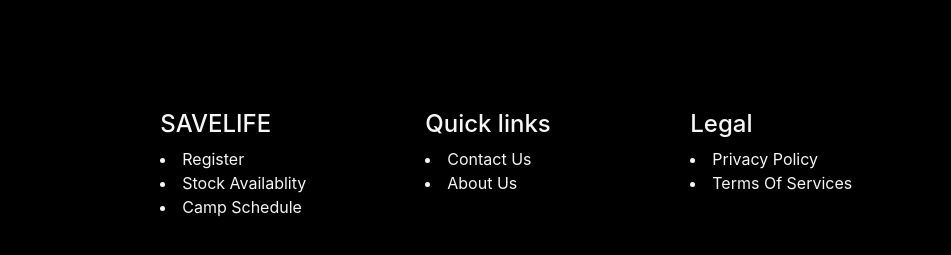
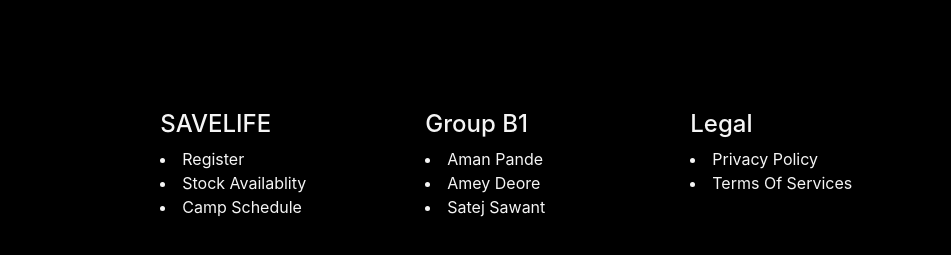
Before and after one commit to AmeyDeore/Blood-Donation-Website, a plain HTML site: page index.html in a window 1280 px wide. Shown: the part 4304-4559 px from the top of the page, 0-951 px from the left. Drawn offline with nearby package versions, Linux system fonts and the light colour scheme; a web font is replaced by a local one.

Commit message:
Update index.html

```diff
--- a/index.html
+++ b/index.html
@@ -364,9 +364,10 @@
 
         <div class="col-lg-3 col-md-6 footer-ctnt">
           <div class="text-ctnt">
-            <h4>Quick links</h4>
-            <li>Contact Us</li>
-            <li>About Us</li>
+            <h4>Group B1</h4>
+            <li>Aman Pande</li>
+            <li>Amey Deore</li>
+            <li>Satej Sawant</li>
           </div>
         </div>
 
```
